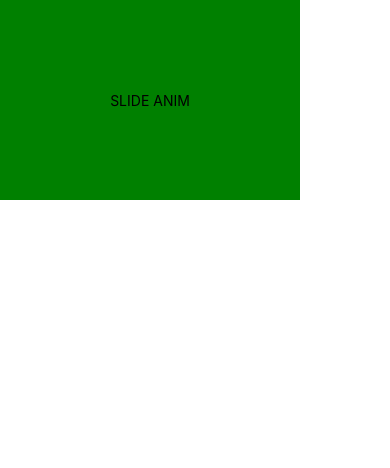
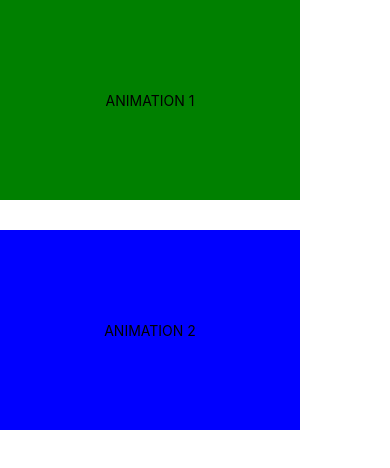
Before and after one commit to touyen31/RNAnimation, a React Native app in the folder RNAnimation/: screen / in a window 390 px wide. Shown: the top 468 px of the page. Built offline with nearby package versions, Linux system fonts and the light colour scheme.

Commit message:
Add mix animation

```diff
--- a/RNAnimation/App.js
+++ b/RNAnimation/App.js
@@ -9,12 +9,13 @@
 import React, {Component} from 'react';
 import Animation1 from './src/Animation1';
 import Animation2 from './src/Animation2-SlideView';
+import MixAnimation from './src/MixAnimation';
 
 type Props = {};
 export default class App extends Component<Props> {
   render() {
     return (
-      <Animation2/>
+      <MixAnimation/>
     );
   }
 }
--- a/RNAnimation/src/Animation2-SlideView.js
+++ b/RNAnimation/src/Animation2-SlideView.js
@@ -1,5 +1,5 @@
 import React, { Component } from 'react'
-import { Animated, View, Text } from 'react-native'
+import { Animated, View, Text, Easing } from 'react-native'
 
 export default class Animation2 extends Component {
   constructor( props ) {
@@ -13,7 +13,8 @@ export default class Animation2 extends Component {
       this.state.SlideAnim,
       {
         toValue:0,
-        duration:3000
+        duration:3000,
+        easing: Easing.bounce
       }
     ).start()
   }
--- /dev/null
+++ b/RNAnimation/src/MixAnimation.js
@@ -0,0 +1,66 @@
+import React, { Component } from 'react'
+import { Text, View, Animated } from 'react-native'
+export default class MixAnimation extends Component {
+  constructor( props ) {
+    super( props )
+    this.state = {
+      anim1: new Animated.Value( -300 ),
+      anim2: new Animated.Value( -300 )
+    }
+  }
+  componentDidMount() {
+
+    const animation1 = Animated.timing(
+      this.state.anim1,
+      {
+        duration: 5000,
+        toValue: 0
+      }
+    )
+    const animation2 = Animated.timing(
+      this.state.anim2,
+      {
+        duration: 5000,
+        toValue: 0
+      }
+    )
+     /*
+    Sequence(animations)
+    paralle(animation, config)
+    Stagger (time, animations)
+    loop(animations)
+    */
+    Animated.stagger(1000, [animation1, animation2]).start()
+  }
+  render() {
+    const marginLeft1=this.state.anim1
+    const marginLeft2=this.state.anim2
+    return (
+      <View style={{ flex: 1 }}>
+        <Animated.View
+          style={{
+            width: 300,
+            height: 200,
+            backgroundColor: 'green',
+            justifyContent: 'center',
+            alignItems: 'center',
+            marginBottom: 30,
+            marginLeft: marginLeft1
+          }}>
+          <Text>ANIMATION 1</Text>
+        </Animated.View>
+        <Animated.View
+          style={{
+            width: 300,
+            height: 200,
+            backgroundColor: 'blue',
+            justifyContent: 'center',
+            alignItems: 'center',
+            marginLeft:marginLeft2
+          }}>
+          <Text>ANIMATION 2</Text>
+        </Animated.View>
+      </View>
+    )
+  }
+}
```
Also changed, not shown: 1 other file (tests, documents, lock files or other folders).
